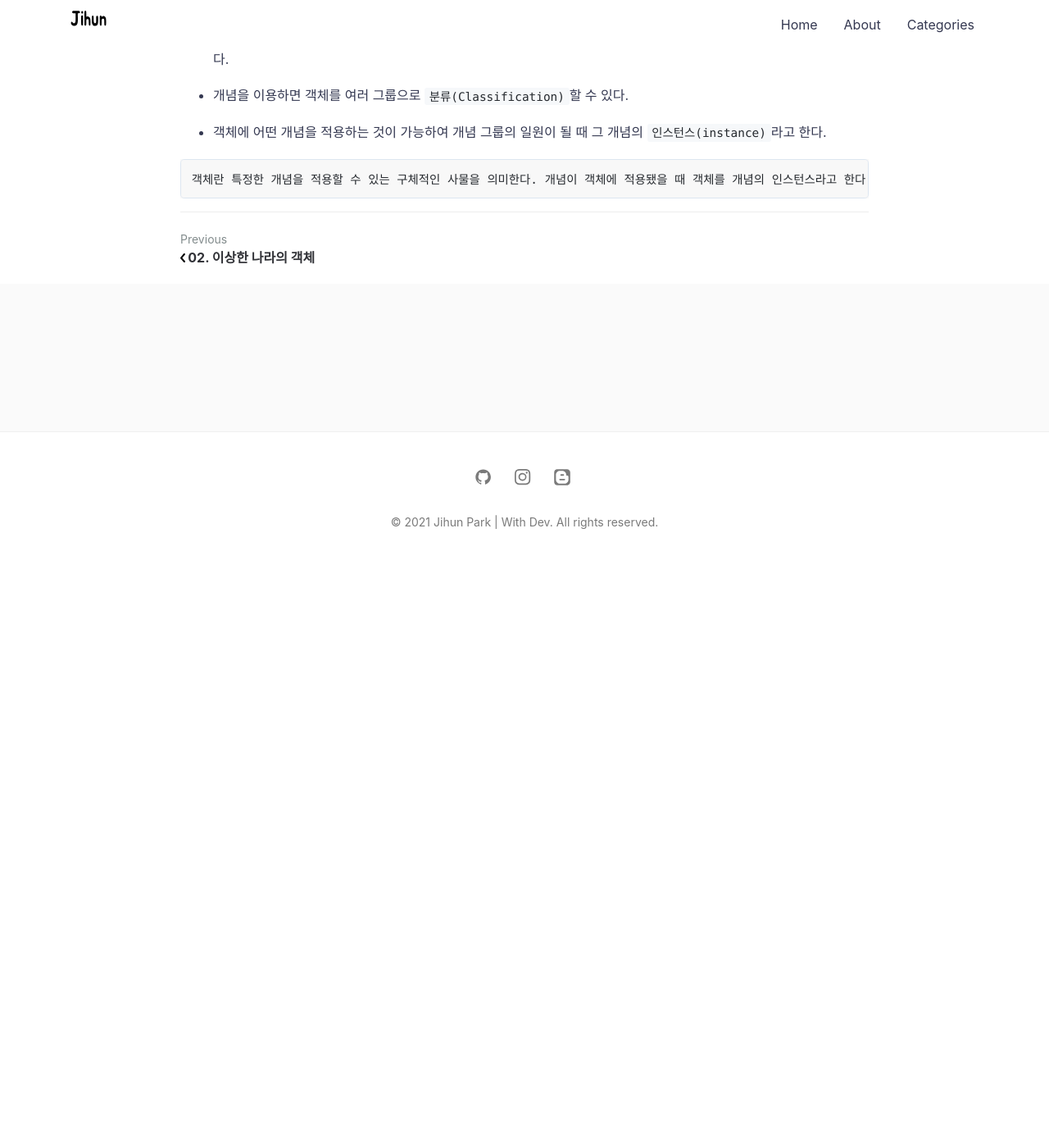
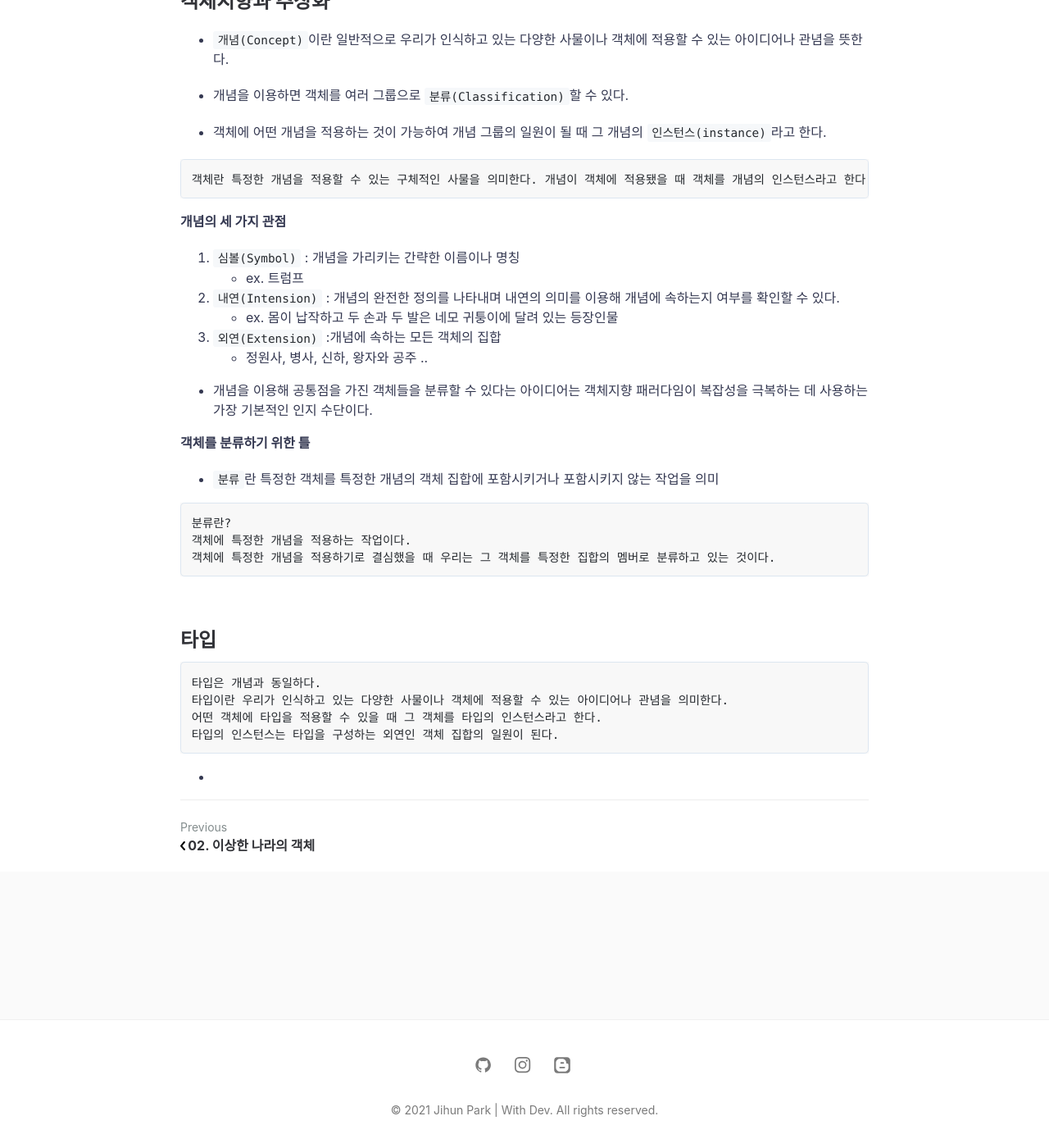
Before and after one commit to jihunparkme/jihunparkme.github.io, a Jekyll site: the page built from _posts/2021-01-28-TheEOO-타입과-추상화.md, in a window 1280 px wide and 1400 px high, scrolled down 1293 px. Shown: the whole window at 82% size. Built offline with Jekyll 4.4.1, drawn with Linux system fonts in a browser that asks for light colours; comment, search, counter and statistics services are not loaded; before the commit the page ends 1985 px from its top, so only the background shows below that; some of the changed text lies outside the part shown.

Commit message:
add contents

````diff
--- a/_posts/2021-01-28-TheEOO-타입과-추상화.md
+++ b/_posts/2021-01-28-TheEOO-타입과-추상화.md
@@ -49,3 +49,37 @@ featured-img: TheEOO
 ```
 객체란 특정한 개념을 적용할 수 있는 구체적인 사물을 의미한다. 개념이 객체에 적용됐을 때 객체를 개념의 인스턴스라고 한다.
 ```
+
+**개념의 세 가지 관점**
+
+1. `심볼(Symbol)` : 개념을 가리키는 간략한 이름이나 명칭
+   - ex. 트럼프
+2. `내연(Intension)` : 개념의 완전한 정의를 나타내며 내연의 의미를 이용해 개념에 속하는지 여부를 확인할 수 있다.
+   - ex. 몸이 납작하고 두 손과 두 발은 네모 귀퉁이에 달려 있는 등장인물
+3. `외연(Extension)` :개념에 속하는 모든 객체의 집합
+   - 정원사, 병사, 신하, 왕자와 공주 ..
+
+- 개념을 이용해 공통점을 가진 객체들을 분류할 수 있다는 아이디어는 객체지향 패러다임이 복잡성을 극복하는 데 사용하는 가장 기본적인 인지 수단이다.
+
+**객체를 분류하기 위한 틀**
+
+- `분류`란 특정한 객체를 특정한 개념의 객체 집합에 포함시키거나 포함시키지 않는 작업을 의미
+
+```
+분류란?
+객체에 특정한 개념을 적용하는 작업이다.
+객체에 특정한 개념을 적용하기로 결심했을 때 우리는 그 객체를 특정한 집합의 멤버로 분류하고 있는 것이다.
+```
+
+<br>
+
+## 타입
+
+```
+타입은 개념과 동일하다.
+타입이란 우리가 인식하고 있는 다양한 사물이나 객체에 적용할 수 있는 아이디어나 관념을 의미한다.
+어떤 객체에 타입을 적용할 수 있을 때 그 객체를 타입의 인스턴스라고 한다.
+타입의 인스턴스는 타입을 구성하는 외연인 객체 집합의 일원이 된다.
+```
+
+-
````
